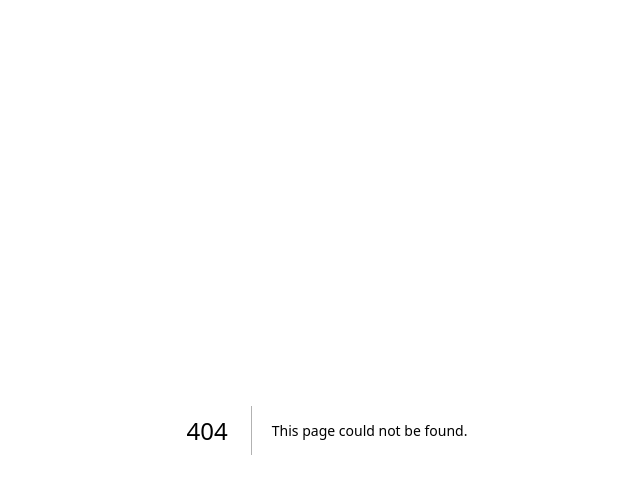
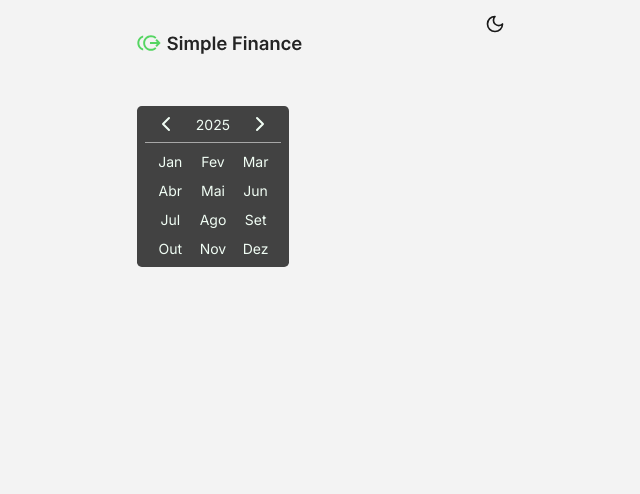
Before and after one commit to jaksondeoliveiramartins/fsc-labs-simple-finance, a Next.js app: page /test in a window 1280 px wide. Before the commit this address had no page. Shown: the top 494 px of the page, without its empty margins (313-953 px from the left). Built offline with nearby package versions, Linux system fonts and the light colour scheme.

Commit message:
feat: create MonthYearPicker component to return a date period

```diff
--- /dev/null
+++ b/app/_components/MonthYearPicker.tsx
@@ -0,0 +1,73 @@
+"use client";
+
+import { ChevronLeft, ChevronRight } from "lucide-react";
+import { useState } from "react";
+import { Months } from "../_types/months";
+import IPeriod from "../_interfaces/IPeriod";
+
+interface MonthYearPickerProps {
+  handleOnClick: (period: IPeriod) => void;
+}
+
+const MonthYearPicker = ({ handleOnClick }: MonthYearPickerProps) => {
+  const currentYear = new Date().getFullYear();
+  const [selectedYear, setSelectedYear] = useState<number>(currentYear);
+
+  const maxFutureYears = 100;
+  const startYear = 1900;
+  const endYear = currentYear + maxFutureYears;
+
+  const years = Array.from(
+    { length: endYear - startYear + 1 },
+    (_, i) => startYear + i,
+  );
+
+  const handlePreviousYear = () => {
+    if (selectedYear !== startYear) {
+      const selectedIndexYear = years.indexOf(selectedYear);
+      const previousIndexYear = selectedIndexYear - 1;
+      const previuosYear = years[previousIndexYear];
+      setSelectedYear(previuosYear);
+    }
+  };
+
+  const handleNextYear = () => {
+    if (selectedYear !== endYear) {
+      const selectedIndexYear = years.indexOf(selectedYear);
+      const nextIndexYear = selectedIndexYear + 1;
+      const nextYear = years[nextIndexYear];
+      setSelectedYear(nextYear);
+    }
+  };
+  const getPeriod = (monthIndex: number, year: number) => {
+    const startDate = new Date(year, monthIndex - 1, 1); // Mês começa em 0, por isso o "- 1"
+    const endDate = new Date(year, monthIndex, 0); // O dia 0 do próximo mês é o último dia do mês atual
+    return { startDate, endDate };
+  };
+  return (
+    <div className="myp-container">
+      <div className="myp-year">
+        <div className="myp-year-left-selector" onClick={handlePreviousYear}>
+          <ChevronLeft />
+        </div>
+        <div className="myp-year-number">{selectedYear}</div>
+        <div className="myp-year-right-selector" onClick={handleNextYear}>
+          <ChevronRight />
+        </div>
+      </div>
+      <div className="myp-months">
+        {Months.map((month) => (
+          <div
+            key={month.index}
+            className="myp-month"
+            onClick={() => handleOnClick(getPeriod(month.index, selectedYear))}
+          >
+            {month.short}
+          </div>
+        ))}
+      </div>
+    </div>
+  );
+};
+
+export default MonthYearPicker;
--- /dev/null
+++ b/app/_components/css/MonthYearPicker.css
@@ -0,0 +1,34 @@
+.myp-container {
+    @apply bg-[var(--default-button)] rounded-lg flex flex-col items-center justify-center w-fit px-2;
+}
+
+.myp-months,
+.myp-year {
+    @apply text-[var(--primary-foreground)];
+}
+
+.myp-year {
+    @apply border-b-[1px] border-[var(--border)]/80 w-full text-center py-1.5 flex items-center justify-around text-[0.875rem];
+}
+
+.myp-year-left-selector,
+.myp-year-right-selector {
+    @apply cursor-pointer;
+}
+
+.myp-year-left-selector:hover,
+.myp-year-right-selector:hover {
+    @apply bg-[var(--primary-foreground)]/20 rounded-sm text-[var(--primary)];
+}
+
+.myp-months {
+    @apply grid grid-cols-3 gap-2 p-2;
+}
+
+.myp-month {
+    @apply text-center px-1 text-[0.875rem];
+}
+
+.myp-month:hover {
+    @apply bg-[var(--primary-foreground)]/20 text-[var(--primary)] rounded-sm cursor-pointer;
+}
--- /dev/null
+++ b/app/_interfaces/IPeriod.ts
@@ -0,0 +1,4 @@
+export default interface IPeriod {
+  startDate: Date;
+  endDate: Date;
+}
--- /dev/null
+++ b/app/_types/months.ts
@@ -0,0 +1,20 @@
+export type Month = {
+  short: string;
+  name: string;
+  index: number;
+};
+
+export const Months: readonly Month[] = [
+  { short: "Jan", name: "Janeiro", index: 1 },
+  { short: "Fev", name: "Fevereiro", index: 2 },
+  { short: "Mar", name: "Março", index: 3 },
+  { short: "Abr", name: "Abril", index: 4 },
+  { short: "Mai", name: "Maio", index: 5 },
+  { short: "Jun", name: "Junho", index: 6 },
+  { short: "Jul", name: "Julho", index: 7 },
+  { short: "Ago", name: "Agosto", index: 8 },
+  { short: "Set", name: "Setembro", index: 9 },
+  { short: "Out", name: "Outubro", index: 10 },
+  { short: "Nov", name: "Novembro", index: 11 },
+  { short: "Dez", name: "Dezembro", index: 12 },
+] as const;
--- a/app/globals.css
+++ b/app/globals.css
@@ -1,3 +1,4 @@
+@import "../app/_components/css/MonthYearPicker.css";
 @import "tailwindcss";
 @import "tw-animate-css";
 
@@ -85,6 +86,7 @@ body {
   --primary-button-hover: oklch(0.7336 0.1915 145.23);
   --secondary-button: oklch(0.3791 0 89.88);
   --secondary-button-hover: oklch(0.3391 0 89.88);
+  --default-button: oklch(0.3791 0 0);
   --danger: oklch(0.63 0.2516 18.53);
 }
 
--- /dev/null
+++ b/app/test/page.tsx
@@ -0,0 +1,19 @@
+"use client";
+
+import MonthYearPicker from "../_components/MonthYearPicker";
+import ThemeToggleBar from "../_components/ThemeToggle";
+import IPeriod from "../_interfaces/IPeriod";
+
+export default function ComponentTest() {
+  const handleSelectedMonth = (period: IPeriod) => {
+    console.log(period.startDate);
+    console.log(period.endDate);
+  };
+
+  return (
+    <div>
+      <ThemeToggleBar />
+      <MonthYearPicker handleOnClick={handleSelectedMonth} />
+    </div>
+  );
+}
--- a/package.json
+++ b/package.json
@@ -21,6 +21,7 @@
     "lucide-react": "^0.487.0",
     "next": "15.3.0",
     "react": "^19.0.0",
+    "react-datepicker": "^8.3.0",
     "react-dom": "^19.0.0",
     "react-hook-form": "^7.55.0",
     "sonner": "^2.0.3",
```
Also changed, not shown: 1 other file (tests, documents, lock files or other folders).
